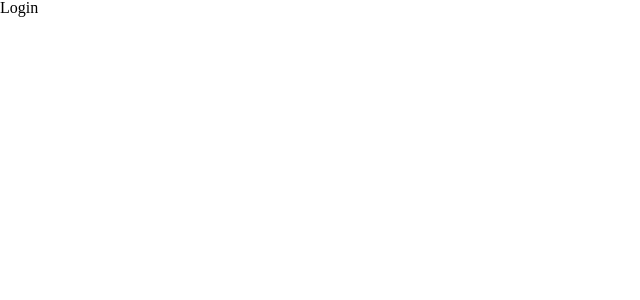
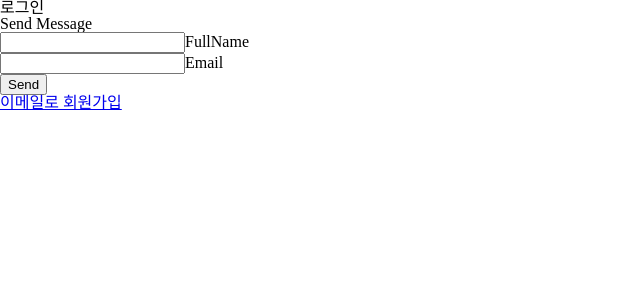
Before and after one commit to 17ANT/INATON, a React (Create React App) app: page /login in a window 1280 px wide. Shown: the top 300 px of the page, without its empty margins (0-640 px from the left). Built offline with nearby package versions, Linux system fonts and the light colour scheme.

Commit message:
에셋 추가

```diff
--- a/src/pages/login/Login.jsx
+++ b/src/pages/login/Login.jsx
@@ -2,6 +2,21 @@ import React from 'react';
 
 export default function Login() {
     return <>
-    Login
+    <h2>로그인</h2>
+    <form action="">
+          <h2>Send Message</h2>
+          <div class="inputBox">
+            <input type="text" name="" required />
+            <span>FullName</span>
+          </div>
+          <div class="inputBox">
+            <input type="text" name="" required />
+            <span>Email</span>
+          </div>
+          <div class="inputBox">
+            <input type="submit" value="Send" />
+          </div>
+        </form>
+    <a href="#">이메일로 회원가입</a>
     </>;
 }
```
